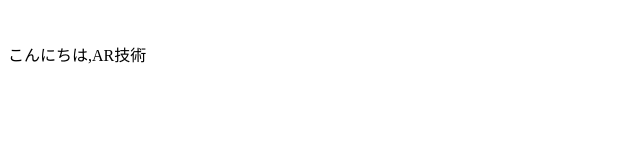
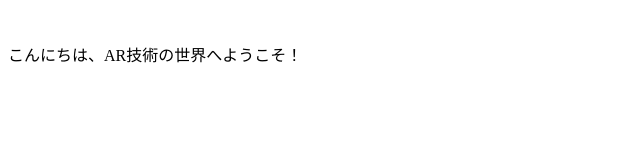
Before and after one commit to mkk-0302/mkk-8.github.io, a plain HTML site: page index.html in a window 1280 px wide. Shown: the whole page, without its empty margins (0-640 px from the left). Drawn offline with Linux system fonts and the light colour scheme.

Commit message:
Update index.html

```diff
--- a/index.html
+++ b/index.html
@@ -4,8 +4,15 @@
 <head>
     <meta charset="UTF-8">
     <title>総合制作実習</title>
+    <script>
+        // ページが読み込まれたときに実行される関数
+        window.onload = function() {
+            const message = document.getElementById("message");
+            message.textContent = "こんにちは、AR技術の世界へようこそ！";
+        };
+    </script>
 </head>
 <body>
-    <p>こんにちは,AR技術</p>
+    <p id="message">こんにちは,AR技術</p>
 </body>
 </html>
```
